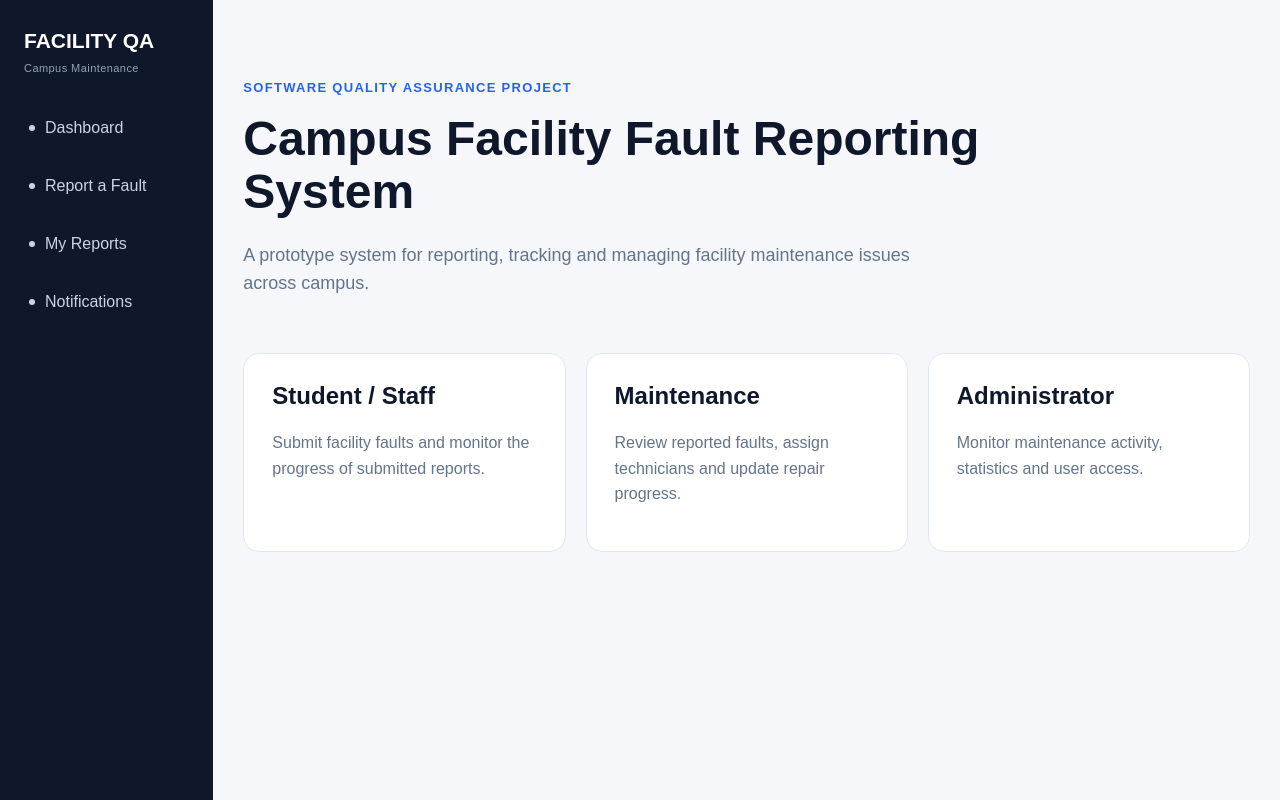
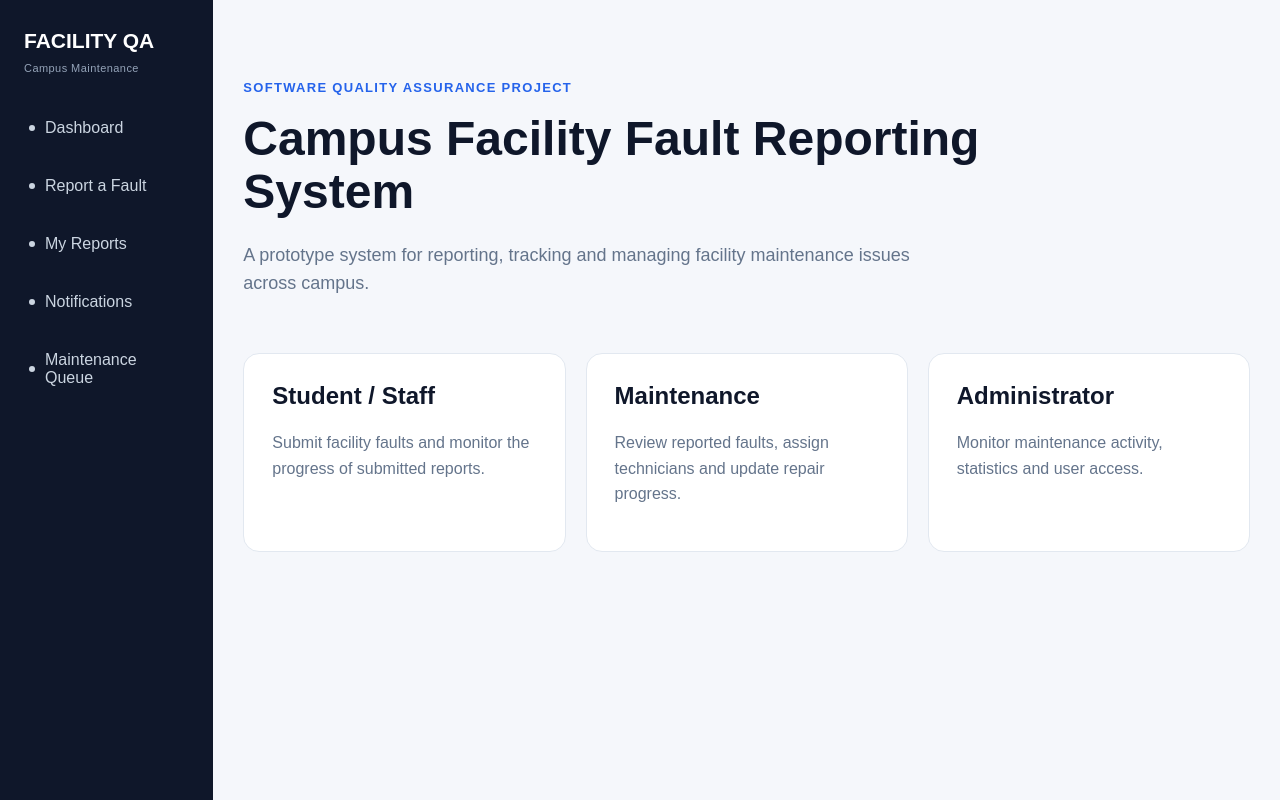
Before and after one commit to haozhehe/CFFR-MT, a Next.js app: page /admin_maintenance/admin_dashboard in a window 1280 px wide. Built offline with nearby package versions, Linux system fonts and the light colour scheme.

Commit message:
Update NavShell.js
forgot to add maintenance queue

```diff
--- a/app/NavShell.js
+++ b/app/NavShell.js
@@ -67,6 +67,18 @@ export default function NavShell({ children }) {
               Notifications
             </Link>
 
+            <Link
+              href="/admin_maintenance/maintenance_queue"
+              className={
+                pathname === '/admin_maintenance/maintenance_queue'
+                  ? 'active-nav-link'
+                  : ''
+              }
+            >
+              <span aria-hidden="true" />
+              Maintenance Queue
+            </Link>
+
             {adminAccess && (
               <Link href="/admin_maintenance/admin_dashboard">
                 <span aria-hidden="true" />
```
